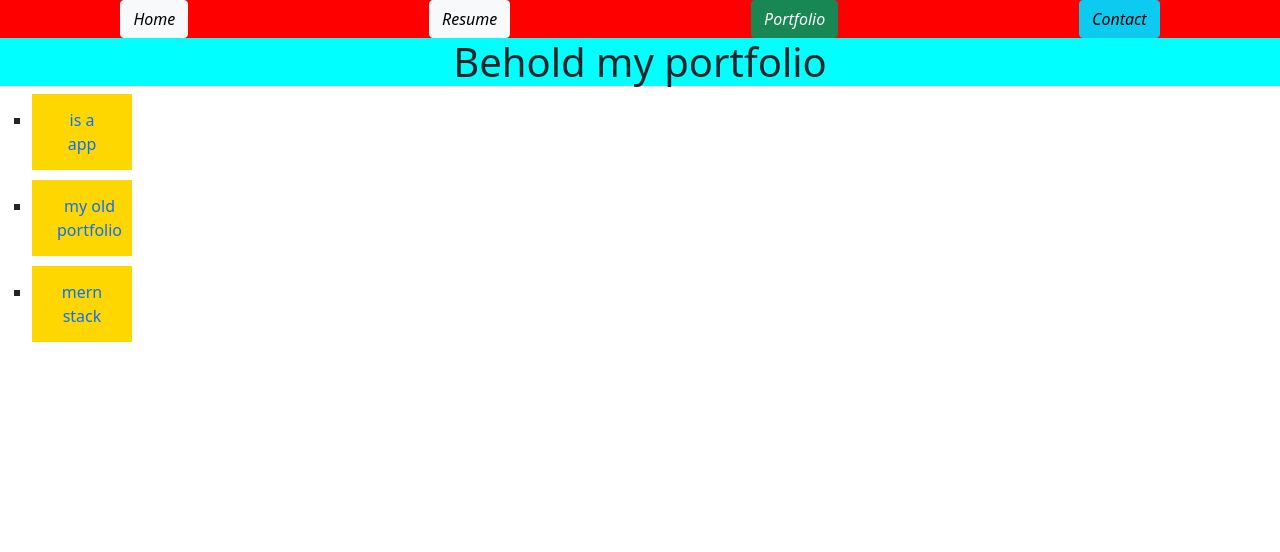
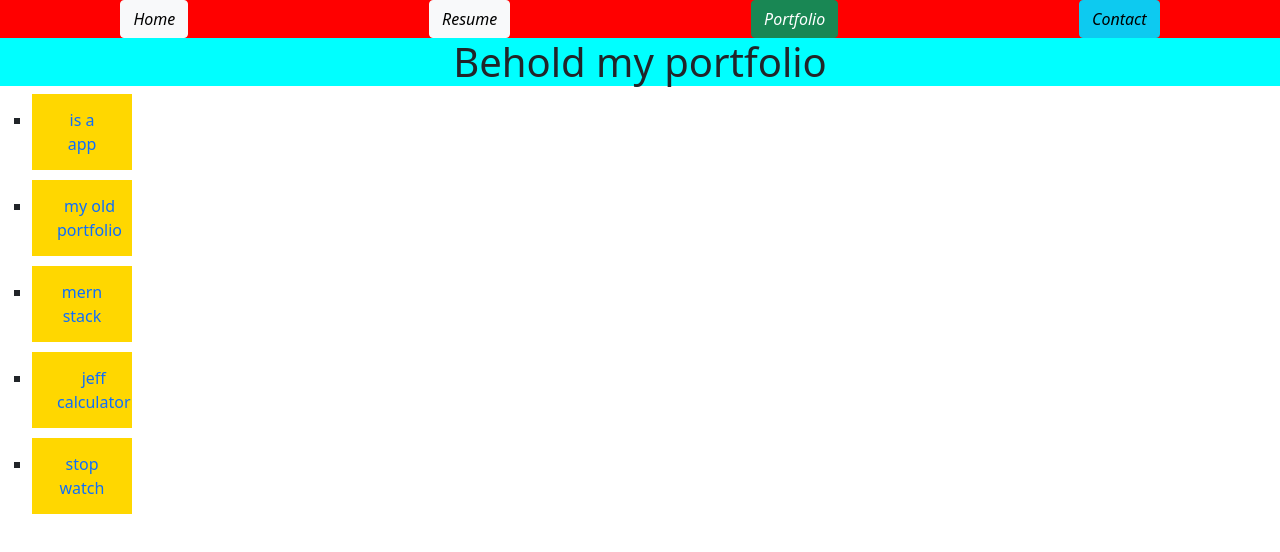
Before and after one commit to JMEN98/new-profile2, a React (Create React App) app: page /Work in a window 1280 px wide. Shown: the top 552 px of the page. Built offline with nearby package versions, Linux system fonts and the light colour scheme.

Commit message:
some links

```diff
--- a/src/pages/Work.js
+++ b/src/pages/Work.js
@@ -1,24 +1,54 @@
-import React  from"react";
+import React from "react";
 import { Route, Switch, Link } from "react-router-dom";
 
-
-function Work (props){
+function Work(props) {
   return (
     <div>
       <h1> Behold my portfolio </h1>
       <ul className="list">
- <li><a className="link" href="https://github.com/KenzieAcademy-Students/kenziecart-app-JMEN98"> is a app</a></li>
-<li><a className="link" href="https://github.com/JMEN98/portfolio"> my old portfolio</a> </li>
-<li><a className="link" href="https://github.com/KenzieAcademy-Students/mern-course-capstone-NathanHolt">  mern stack</a> </li>
+        <li>
+          <a
+            className="link"
+            href="https://github.com/KenzieAcademy-Students/kenziecart-app-JMEN98"
+          >
+            {" "}
+            is a app
+          </a>
+        </li>
+        <li>
+          <a className="link" href="https://github.com/JMEN98/portfolio">
+            {" "}
+            my old portfolio
+          </a>{" "}
+        </li>
+        <li>
+          <a
+            className="link"
+            href="https://github.com/KenzieAcademy-Students/mern-course-capstone-NathanHolt"
+          >
+            {" "}
+            mern stack
+          </a>{" "}
+        </li>
+        <li>
+          {" "}
+          <a className="link" href="https://github.com/JMEN98/calculator">
+            {" "}
+            jeff calculator{" "}
+          </a>
+        </li>
+        <li>
+          {" "}
+          <a
+            className="link"
+            href="https://github.com/KenzieAcademy-Students/challenge-dates-and-times-JMEN98"
+          >
+            {" "}
+            stop watch
+          </a>
+        </li>
       </ul>
-
-
-
     </div>
-
-
-)
-
-
+  );
 }
 export default Work;
```
Lines whose indentation alone changed are shown as unchanged.
